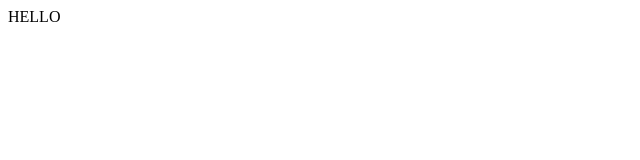
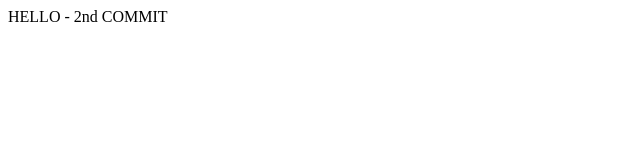
Before and after one commit to duckulaj/hawkinsweb.uk, a plain HTML site: page Index.html in a window 1280 px wide. Shown: the whole page, without its empty margins (0-640 px from the left). Drawn offline with Linux system fonts and the light colour scheme.

Commit message:
Update Index.html

```diff
--- a/Index.html
+++ b/Index.html
@@ -1,6 +1,6 @@
 <html>
 <title>hawkinsweb.uk</title>
 <body>
-HELLO
+HELLO - 2nd COMMIT
 </body>
 </html>
```
